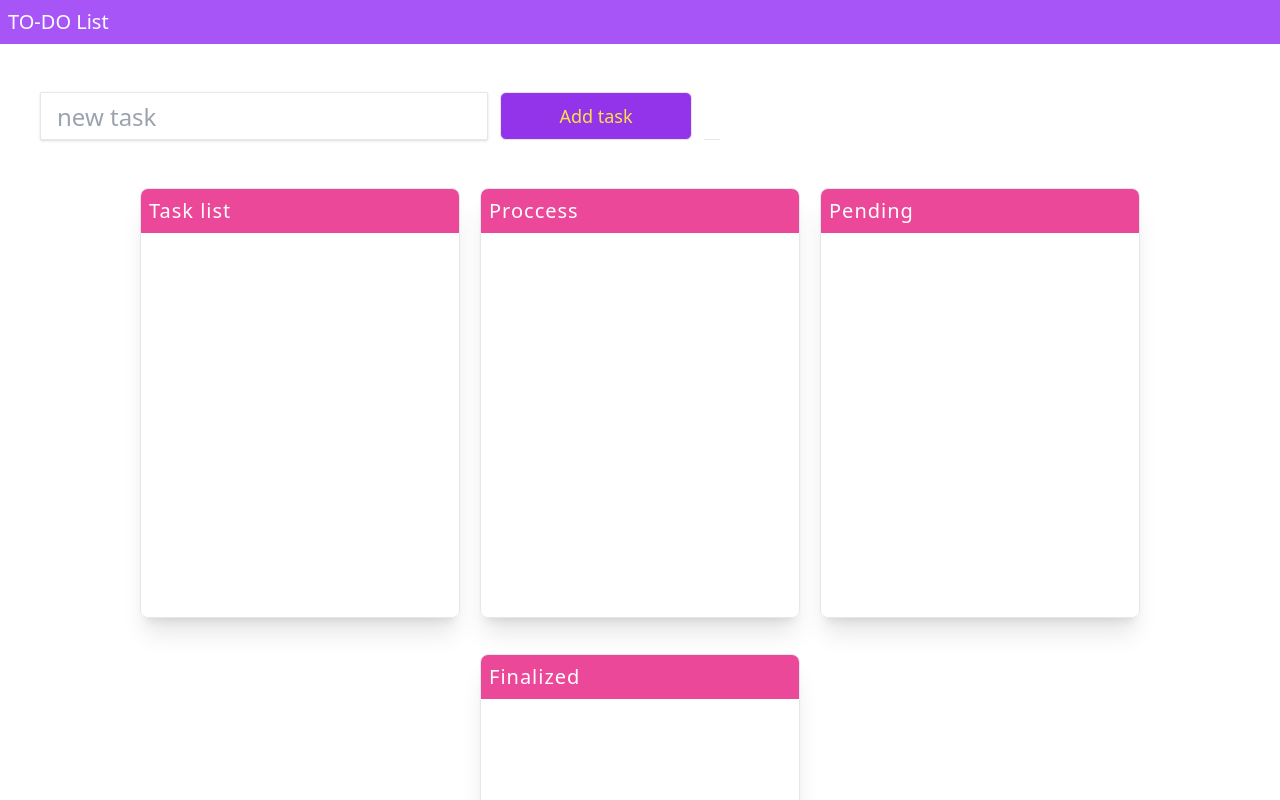
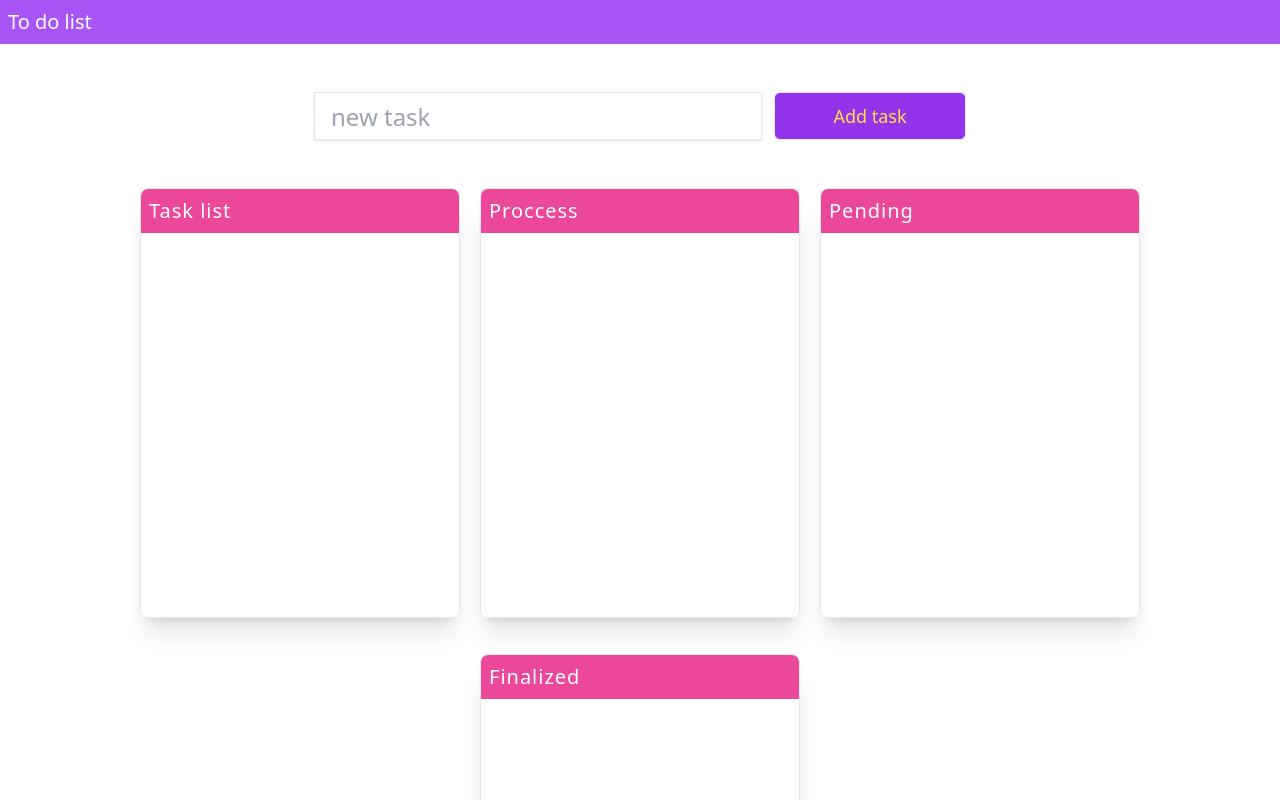
Before and after one commit to HenryAprendo/To-do-list, an Angular app: page / in a window 1280 px wide. Shown: the top 800 px of the page. Built offline with nearby package versions, Linux system fonts and the light colour scheme.

Commit message:
centrando los elementos del formulario

```diff
--- a/src/app/app.component.html
+++ b/src/app/app.component.html
@@ -1,23 +1,24 @@
 <header class="w-full py-2 px-2  bg-purple-500 ">
-  <h1 class="text-xl font-medium text-white">TO-DO List</h1>
+  <h1 class="text-xl font-medium text-white">To do list</h1>
 </header>
 
 <main>
   <section class="mb-10 mt-10">
-    <form class="flex flex-col items-center flex-wrap p-2 gap-3 md:flex-row  md:pl-10 m-auto" (submit)="addTask()">
-      <input
-        type="text"
-        class="border max-w-md w-full h-12 px-4 py-2 text-2xl text-teal-600 outline-0 shadow hover:shadow-lg md:flex-1"
-        placeholder="new task"
-        [formControl]="task"
-      >
+    <form class="flex flex-col items-center flex-wrap p-2 gap-3 md:flex-row  md:justify-center  m-auto" (submit)="addTask()">
+      <div class="max-w-md  w-full">
+        <input
+          type="text"
+          class="border w-full h-12 px-4 py-2 text-2xl text-teal-600 outline-0 shadow hover:shadow-lg md:flex-1"
+          placeholder="new task"
+          [formControl]="task"
+        >
+      </div>
       <button
         class="border max-w-md w-full h-12 bg-purple-600 hover:bg-purple-700 active:bg-purple-900 text-lg text-yellow-300 font-medium         rounded-md md:w-48"
         type="submit"
       >
         Add task
       </button>
-      <p class="hidden text-3xl text-sky-900 border-b h-12 px-2 uppercase md:block ">{{showTask}}</p>
     </form>
   </section>
 
```
